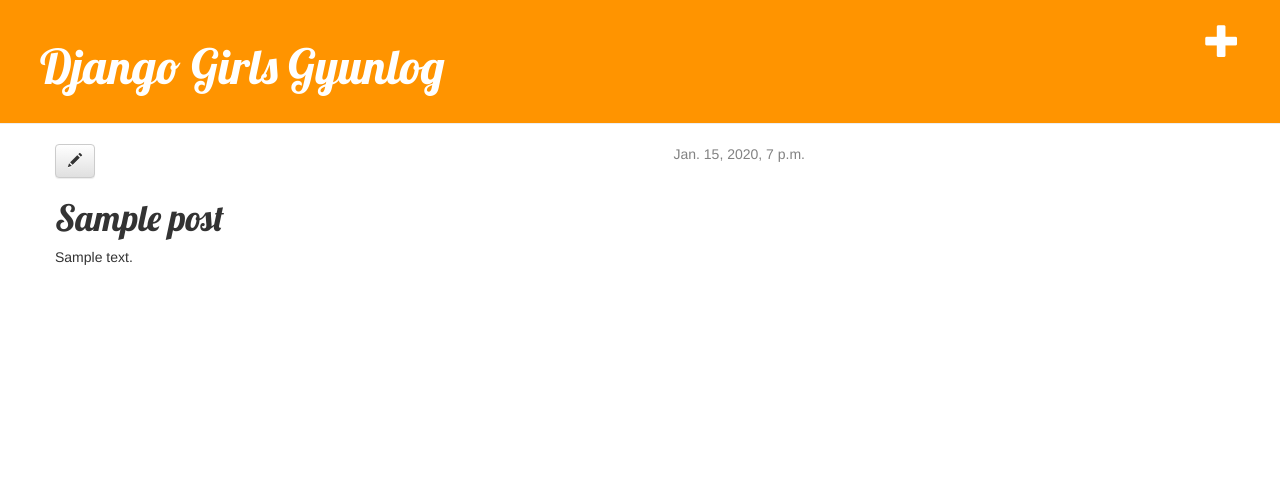
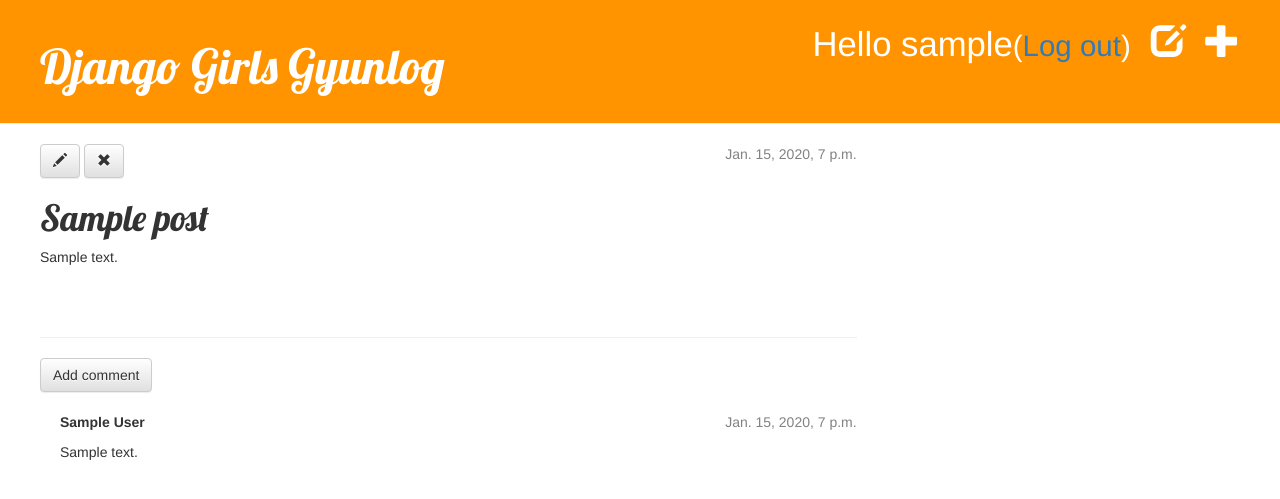
Before and after one commit to haeguri/myblog, a Django app: page /post/1/ in a window 1280 px wide. Shown: the top 499 px of the page. Run offline with Django 3.2, Linux system fonts and the light colour scheme; a user stored in the database is signed in; tables that the repository leaves empty hold one stand-in row (values such as "Sample post"); some libraries are stand-ins or nearby versions.

Commit message:
댓글, 초안/발행, 로그인

```diff
--- a/blog/admin.py
+++ b/blog/admin.py
@@ -1,4 +1,5 @@
 from django.contrib import admin
-from .models import Post
+from .models import Post, Comment
 
 admin.site.register(Post)
+admin.site.register(Comment)
--- a/blog/models.py
+++ b/blog/models.py
@@ -14,3 +14,20 @@
 
     def __str__(self):
         return self.title
+
+class Comment(models.Model):
+    post = models.ForeignKey('blog.post', related_name='comments')
+    author = models.CharField(max_length=200)
+    text = models.TextField()
+    created_date = models.DateTimeField(default=timezone.now)
+    approved_comment = models.BooleanField(default=False)
+
+    def approve(self):
+        self.approved_comment = True
+        self.save()
+
+    def __str__(self):
+        return self.text
+
+    def approved_comments(self):
+        return self.comments.filter(approved_comment=True)
--- a/blog/static/css/blog.css
+++ b/blog/static/css/blog.css
@@ -50,3 +50,7 @@
 .post h1 a, .post h1 a:visited {
     color: #000000;
 }
+
+.comment {
+    margin: 20px 0px 20px 20px;
+}
--- a/blog/templates/blog/base.html
+++ b/blog/templates/blog/base.html
@@ -13,11 +13,15 @@
     <div class="page-header">
         {% if user.is_authenticated %}
             <a href="{% url 'post_new' %}" class="top-menu"><span class="glyphicon glyphicon-plus"></span></a>
+            <a href="{% url 'post_draft_list' %}" class="top-menu"><span class="glyphicon glyphicon-edit"></span></a>
+            <p class="top-menu">Hello {{ user.username }}<small>(<a href="{% url 'logout' %}">Log out</a>)</small></p>
+        {% else %}
+            <a href="{% url 'login' %}" class="top-menu"><span class="glyphicon glyphicon-lock"></span></a>
         {% endif %}
         <h1><a href="{% url 'post_list' %}">Django Girls Gyunlog</a></h1>
     </div>
 
-    <div class="content container">
+    <div class="content">
         <div class="row">
             <div class="col-md-8">
                 {% block content %}
--- a/blog/templates/blog/post_detail.html
+++ b/blog/templates/blog/post_detail.html
@@ -6,9 +6,35 @@
             <div class="date">
                 {{ post.published_date }}
             </div>
+        {% else %}
+            {% if user.is_authenticated %}
+                <a class="btn btn-default" href="{% url 'blog.views.post_publish' pk=post.pk %}">Publish</a>
+            {% endif %}
         {% endif %}
-        <a class="btn btn-default" href="{% url 'post_edit' pk=post.pk %}"><span class="glyphicon glyphicon-pencil"></span></a>
+        {% if user.is_authenticated %}
+            <a class="btn btn-default" href="{% url 'post_edit' pk=post.pk %}"><span class="glyphicon glyphicon-pencil"></span></a>
+            <a class="btn btn-default" href="{% url 'post_remove' pk=post.pk %}"><span class="glyphicon glyphicon-remove"></span></a>
+        {% endif %}
         <h1>{{ post.title }}</h1>
-        <p>{{ post.text|linebreaksbr }}</p>
+        <p>{{ post.text | linebreaksbr }}</p>
     </div>
+    <hr/>
+    <a href="{% url 'add_comment_to_post' pk=post.pk %}" class="btn btn-default">Add comment</a>
+    {% for comment in post.comments.all %}
+        {% if user.is_athenticated or comment.approved_comment %}
+        <div class="comment">
+            <div class="date">
+                {{ comment.created_date }}
+                {% if not comment.approved_comment %}
+                    <a class="btn btn-default" href="{% url 'comment_remove' pk=comment.pk %}"><span class="glyphicon glyphicon-remove"></span></a>
+                    <a class="btn btn-default" href="{% url 'comment_approve' pk=comment.pk %}"><span class="glyphicon glyphicon-ok"></span></a>
+                {% endif %}
+            </div>
+            <strong>{{ comment.author }}</strong>
+            <p>{{ comment.text|linebreaks }}</p>
+        </div>
+        {% endif %}
+    {% empty %}
+        <p>No comments here yet :(</p>
+    {% endfor %}
 {% endblock %}
--- a/blog/templates/blog/post_list.html
+++ b/blog/templates/blog/post_list.html
@@ -8,6 +8,7 @@
         </div>
         <h1><a href="{% url 'post_detail' pk=post.pk %}">{{ post.title }}</a></h1>
         <p>{{ post.text|linebreaksbr }}</p>
+        <a href="{% url 'blog.views.post_detail' pk=post.pk %}">Comments: {{ post.approved_comments.count }}</a>
     </div>
 {% endfor %}
 {% endblock %}
--- a/blog/urls.py
+++ b/blog/urls.py
@@ -6,4 +6,10 @@
     url(r'^post/(?P<pk>[0-9]+)/$', views.post_detail, name='post_detail'),
     url(r'^post/new/$', views.post_new, name='post_new'),
     url(r'^post/(?P<pk>[0-9]+)/edit/$', views.post_edit, name='post_edit'),
+    url(r'^drafts/$', views.post_draft_list, name='post_draft_list'),
+    url(r'^post/(?P<pk>\d+)/publish/$', views.post_publish, name='post_publish'),
+    url(r'^post/(?P<pk>\d+)/remove/$', views.post_remove, name='post_remove'),
+    url(r'^post/(?P<pk>\d+)/comment/$', views.add_comment_to_post, name='add_comment_to_post'),
+    url(r'^comment/(?P<pk>\d+)/approve/$', views.comment_approve, name='comment_approve'),
+    url(r'^comment/(?P<pk>\d+)/remove/$', views.comment_remove, name='comment_remove'),
 ]
--- a/blog/views.py
+++ b/blog/views.py
@@ -1,10 +1,11 @@
 from django.shortcuts import render, get_object_or_404, redirect
-from .models import Post
-from .forms import PostForm
+from django.contrib.auth.decorators import login_required
 from django.utils import timezone
+from .models import Post, Comment
+from .forms import PostForm, CommentForm
 
 def post_list(request):
-    posts = Post.objects.filter(published_date__lte=timezone.now()).order_by('published_date')
+    posts = Post.objects.filter(published_date__lte=timezone.now()).order_by('-published_date')
 
     return render(request, 'blog/post_list.html', {'posts':posts})
 
@@ -12,6 +13,7 @@
     post = get_object_or_404(Post, pk=pk)
     return render(request, 'blog/post_detail.html', {'post':post})
 
+@login_required
 def post_new(request):
     if request.method == "POST":
         form = PostForm(request.POST)
@@ -19,7 +21,7 @@
         if form.is_valid():
             post = form.save(commit = False)
             post.author = request.user
-            post.published_date = timezone.now()
+            # post.published_date = timezone.now()
             post.save()
             return redirect('blog.views.post_detail', pk=post.pk)
 
@@ -28,6 +30,7 @@
 
     return render(request, 'blog/post_edit.html', {'form':form})
 
+@login_required
 def post_edit(request, pk):
     post = get_object_or_404(Post, pk=pk)
 
@@ -45,3 +48,47 @@
         form = PostForm(instance=post)
 
     return render(request, 'blog/post_edit.html', {'form':form})
+
+@login_required
+def post_draft_list(request):
+    posts = Post.objects.filter(published_date__isnull = True).order_by('created_date')
+    return render(request, 'blog/post_draft_list.html', {'posts':posts})
+
+@login_required
+def post_publish(request, pk):
+    post = get_object_or_404(Post, pk=pk)
+    post.publish()
+    return redirect('blog.views.post_detail', pk=pk)
+
+@login_required
+def post_remove(request, pk):
+    post = get_object_or_404(Post, pk=pk)
+    post.delete()
+    return redirect('blog.views.post_list')
+
+
+def add_comment_to_post(request, pk):
+    post = get_object_or_404(Post, pk=pk)
+    if request.method == "POST":
+        form = CommentForm(request.POST)
+        if form.is_valid():
+            comment = form.save(commit=False)
+            comment.post = post
+            comment.save()
+            return redirect('blog.views.post_detail', pk=post.pk)
+    else:
+        form = CommentForm()
+    return render(request, 'blog/add_comment_to_post.html', {'form': form})
+
+@login_required
+def comment_approve(request, pk):
+    comment = get_object_or_404(Comment, pk=pk)
+    comment.approve()
+    return redirect('blog.views.post_detail', pk=comment.post.pk)
+
+@login_required
+def comment_remove(request, pk):
+    comment = get_object_or_404(Comment, pk=pk)
+    post_pk = comment.post.pk
+    comment.delete()
+    return redirect('blog.views.post_detail', pk=post_pk)
--- a/djangogirls/settings.py
+++ b/djangogirls/settings.py
@@ -102,3 +102,5 @@
 STATIC_URL = '/static/'
 
 STATIC_ROOT = os.path.join(BASE_DIR, 'static')
+
+LOGIN_REDIRECT_URL = '/'
--- a/djangogirls/urls.py
+++ b/djangogirls/urls.py
@@ -1,7 +1,12 @@
 from django.conf.urls import include, url
+import django.contrib.auth.views
+
 from django.contrib import admin
+admin.autodiscover()
 
 urlpatterns = [
     url(r'^admin/', include(admin.site.urls)),
+    url(r'^accounts/login/$', django.contrib.auth.views.login, name='login'),
+    url(r'^accounts/logout/$', django.contrib.auth.views.logout, name='logout', kwargs={'next_page': '/'}),
     url(r'', include('blog.urls')),
 ]
```
Also changed, not shown: blog/forms.py (+7 -1 lines), blog/templates/blog/add_comment_to_post.html (added, +10 -0 lines), blog/templates/blog/post_draft_list.html (added, +11 -0 lines), blog/templates/registration/login.html (added, +23 -0 lines), blog/migrations/0004_comment.py (added).
